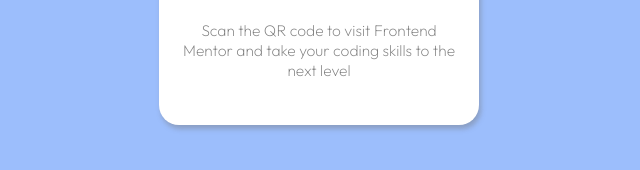
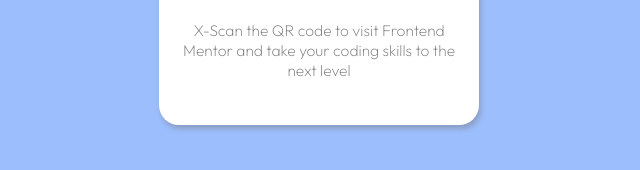
Before and after one commit to Adkasy/1-QR-code-component, a plain HTML site: page index.html in a window 1280 px wide. Shown: the part 540-710 px from the top of the page, 321-961 px from the left. Drawn offline with Linux system fonts and the light colour scheme.

Commit message:
Test edit for description

```diff
--- a/index.html
+++ b/index.html
@@ -27,7 +27,7 @@
 						Improve your front-end skills by building projects
 					</p>
 					<p class="description">
-						Scan the QR code to visit Frontend Mentor and take your coding
+						X-Scan the QR code to visit Frontend Mentor and take your coding
 						skills to the next level
 					</p>
 				</div>
```
